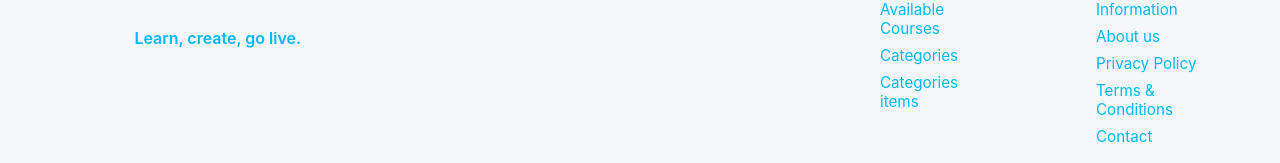
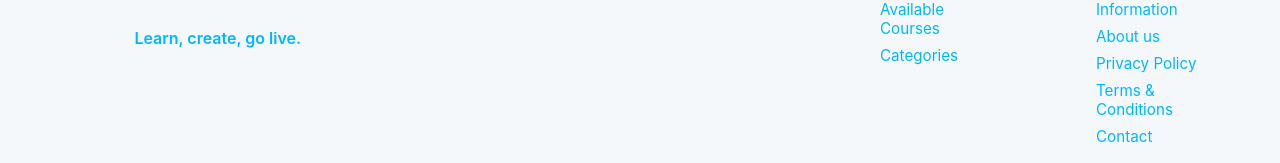
Before and after one commit to Segukun/HoloLearn, a React (Vite) app in the folder frontend/: page / in a window 1280 px wide. Shown: the part 2213-2376 px from the top of the page. Built offline with nearby package versions, Linux system fonts and the light colour scheme; the HTML template or start-up script is replaced by a standard one.

Commit message:
Update footer.jsx

```diff
--- a/frontend/src/components/layout/footer.jsx
+++ b/frontend/src/components/layout/footer.jsx
@@ -39,9 +39,6 @@ export default function Footer() {
             <FooterItem>
               <Link to="/categories">Categories</Link>
             </FooterItem>
-            <FooterItem>
-              <Link to="/categories/items">Categories items</Link>
-            </FooterItem>
           </FooterList>
         </div>
 
```
